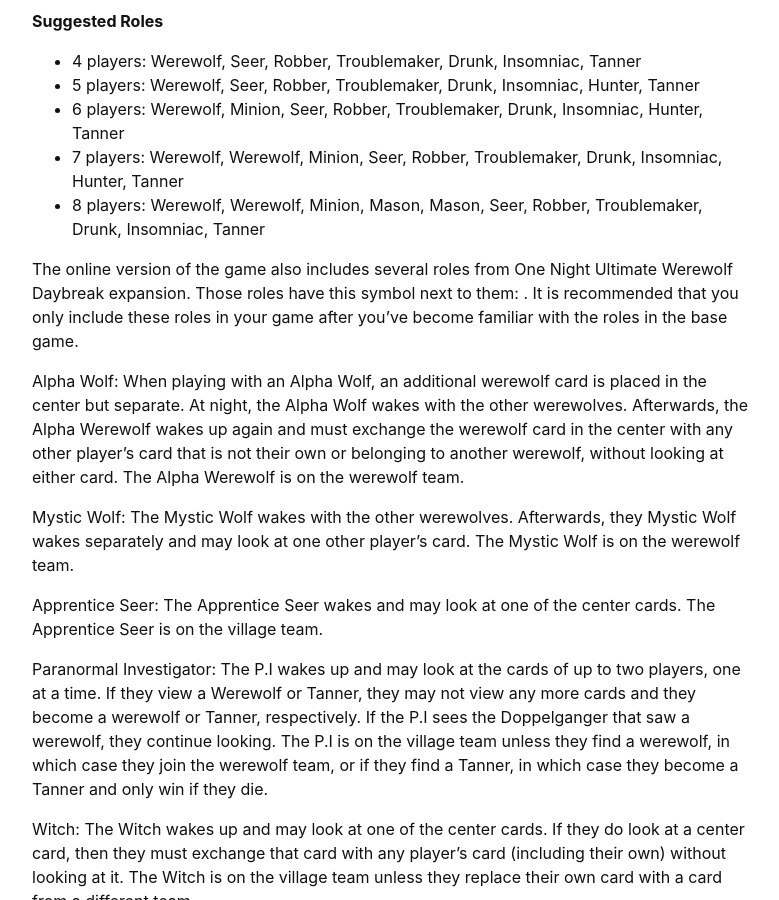
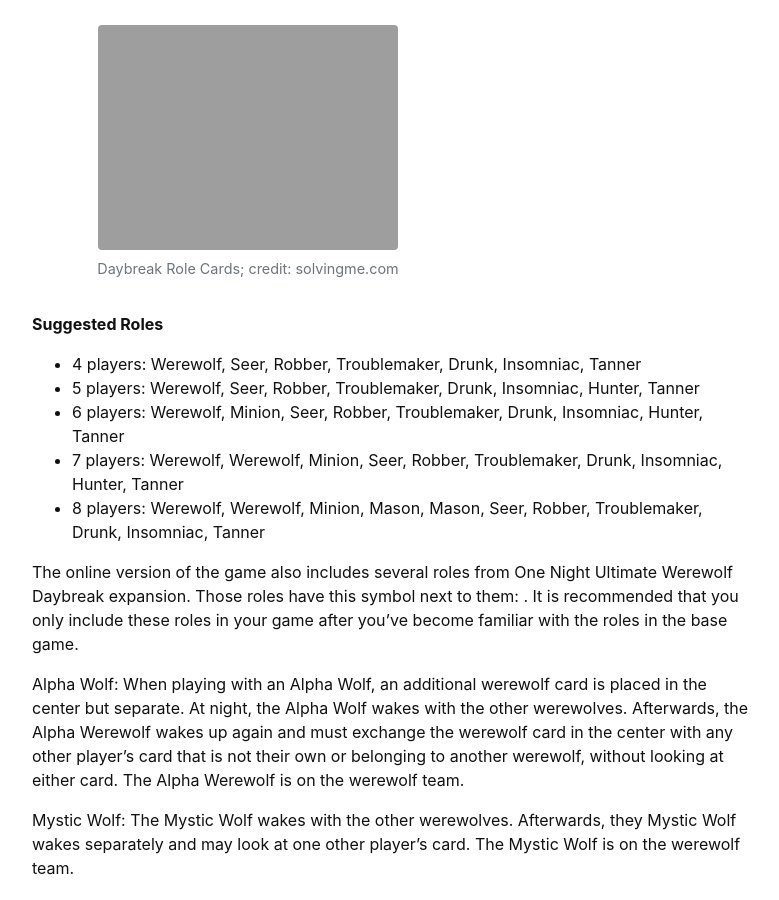
Before and after one commit to hanwendong1/VirtualGaming, a Jekyll site: the page built from content/5-Werewolf.md, in a window 1280 px wide and 900 px high, scrolled down 3145 px. Shown: the whole window, without its empty margins (248-1027 px from the left). Built offline with Jekyll 4.4.1, drawn with Linux system fonts in a browser that asks for light colours.

Commit message:
Update 5-Werewolf.md

```diff
--- a/content/5-Werewolf.md
+++ b/content/5-Werewolf.md
@@ -106,6 +106,8 @@
 
 Doppelganger: The Doppelganger looks at another player’s card. They take on the role of that card. They are on the team of their new role.
 
+{% include figure.html img="Daybreak.png" alt="Image of Daybreak Role Cards" caption="Daybreak Role Cards; credit: solvingme.com" width="75%" %}
+
 **Suggested Roles**
 
 - 4 players: Werewolf, Seer, Robber, Troublemaker, Drunk, Insomniac, Tanner
```
